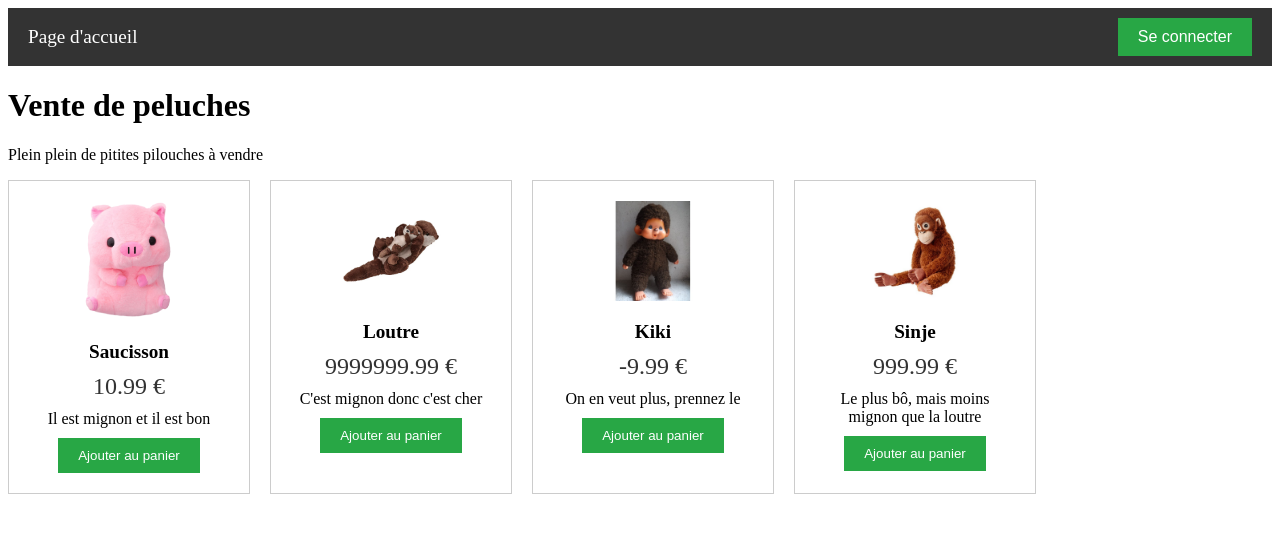
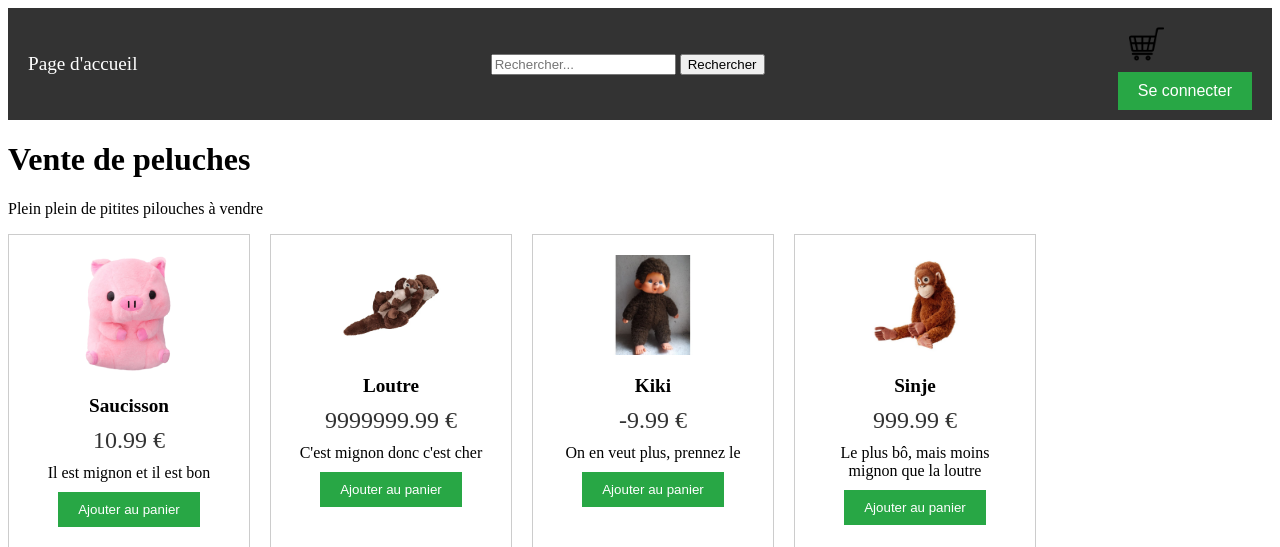
Before and after one commit to jvlatrille/ProjetPHP, a PHP site: page / in a window 1280 px wide. Shown: the top 547 px of the page. Run offline with PHP 8.4, Linux system fonts and the light colour scheme.

Commit message:
Oue (jsp on a fait plein de trucs)

```diff
--- a/index.php
+++ b/index.php
@@ -16,7 +16,16 @@
             <div class="menu-left">
                 <a href="index.php">Page d'accueil</a>
             </div>
+            <div class="menu-center">
+                <form action="search.php" method="get">
+                    <input type="text" name="query" placeholder="Rechercher...">
+                    <button type="submit">Rechercher</button>
+                </form>
+            </div>
             <div class="menu-right">
+                    <a href="panier.php" class="btn-panier">
+                        <img src="img/panier.png" alt="Panier" style="width: 50px; height: 50px;">
+                    </a>
                 <button class="btn-connect">Se connecter</button>
             </div>
         </nav>
--- /dev/null
+++ b/panier.php
@@ -0,0 +1,4 @@
+<?php
+
+echo "Panier";
+?>
--- a/style.css
+++ b/style.css
@@ -30,6 +30,18 @@ header {
 }
 
 
+.menu-right .btn-panier {
+    width: 30px !important; /* Utilise !important pour forcer le style */
+    height: auto !important; /* Garde le ratio */
+    max-width: 100%; /* Assure que l'image ne dépasse pas de son conteneur */
+    display: block; /* Supprime les marges supplémentaires éventuelles */
+}
+
+
+
+
+
+/* Style pour la section de la liste des produits */
 
 .listeProduits {
     display: flex;
```
Also changed, not shown: img/panier.png (added).
